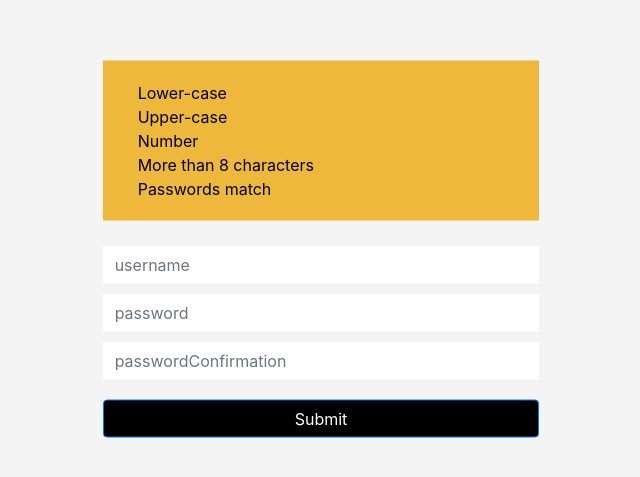
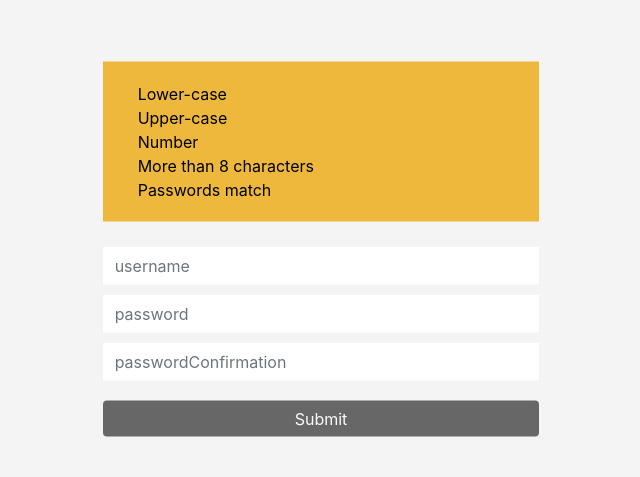
Before and after one commit to Ideal-Poster/create-react-huskier-prettier, a React (Create React App) app in the folder client/: page /signup in a window 1280 px wide. Shown: the part 151-628 px from the top of the page, without its empty margins (319-959 px from the left). Built offline with nearby package versions, Linux system fonts and the light colour scheme; no server answers; the HTML template or start-up script is replaced by a standard one.

Commit message:
improve sign in page

```diff
--- a/client/src/App.js
+++ b/client/src/App.js
@@ -12,7 +12,7 @@ function App() {
   const [user, setUser] = useState(null);
 
   useEffect(() => {
-    autoLogin();
+    autoLogin().then(console.log);
   }, []);
 
   return (
--- a/client/src/components/auth/Auth.module.css
+++ b/client/src/components/auth/Auth.module.css
@@ -39,6 +39,7 @@
   width: 100%;
   margin-top: 15px;
   text-align: center;
+  border: none;
 }
 
 .submit__button:hover {
@@ -53,3 +54,8 @@
   align-items: center;
   left: 0px;
 }
+
+.submit__button[disabled="disabled"],
+.submit__button:disabled {
+  background: rgb(29, 29, 29);
+}
--- a/client/src/components/auth/SignUp.js
+++ b/client/src/components/auth/SignUp.js
@@ -3,7 +3,6 @@ import Form from "react-bootstrap/Form";
 import Row from "react-bootstrap/Row";
 import Button from "react-bootstrap/Button";
 import Col from "react-bootstrap/Col";
-import { Checkmark } from "react-checkmark";
 
 import { signUp } from "../../requests";
 import styles from "./Auth.module.css";
@@ -44,28 +43,36 @@ const validationReducer = (state, action) => {
   }
 };
 
-function SignUp() {
+// Component starts here
+// =============================================================================
+
+function SignUp(props) {
   const [form, setForm] = useState(initialFormState);
   const [passwordMatch, setpasswordMatch] = useState(false);
   const [state, dispatch] = React.useReducer(validationReducer, validationObj);
 
   useEffect(() => {
-    console.log(form.password.length > 0);
+    updatePasswordMatchState();
+  }, [form]);
+
+  const handleChange = (e) => {
+    const { name, value } = e.target;
+    // If in password field start validating password
+    if (e.target.name === "password") validate(value);
+    // update form state
+    setForm((current) => {
+      const updatedState = { ...current, [name]: value };
+      return updatedState;
+    });
+  };
+
+  const updatePasswordMatchState = () => {
+    // passwords match and are not black
     if (doPasswordsMatch() && form.password.length > 0) {
       setpasswordMatch(true);
     } else {
       setpasswordMatch(false);
     }
-  }, [form]);
-
-  const handleChange = (e) => {
-    const { name, value } = e.target;
-
-    if (e.target.name === "password") validate(value);
-    setForm((current) => {
-      const updatedState = { ...current, [name]: value };
-      return updatedState;
-    });
   };
 
   const validate = (value) => {
@@ -98,13 +105,23 @@ function SignUp() {
       dispatch({ type: "number", payload: false });
     }
 
-    return checkLength && checkUpperCase && checkLowerCase && checkNumber;
+    return (
+      checkLength &&
+      checkUpperCase &&
+      checkLowerCase &&
+      checkNumber &&
+      passwordMatch
+    );
+  };
+
+  const isValidated = () => {
+    return Object.values(state).every((val) => val === true) && passwordMatch;
   };
 
   const ValidationIcon = ({ isDone }) => {
     return isDone ? (
       <svg
-        class="validation-icon"
+        className="validation-icon"
         width="14"
         height="12"
         fill="none"
@@ -122,11 +139,14 @@ function SignUp() {
     ) : null;
   };
 
-  const validationItems = () => (
+  const ValidationItems = () => (
     <div className={styles.validation__box}>
       <ul className={styles.validation__list}>
-        {validationNames.map((item) => (
-          <li style={state[item.id] ? { color: "grey" } : { color: "black" }}>
+        {validationNames.map((item, i) => (
+          <li
+            key={i}
+            style={state[item.id] ? { color: "grey" } : { color: "black" }}
+          >
             <span className="validation-icon">
               <ValidationIcon isDone={state[item.id]} />
               {item.name}
@@ -147,20 +167,31 @@ function SignUp() {
     return form.password === form.passwordConfirmation;
   };
 
-  const onSubmit = () => {
-    signUp(form);
+  const onSubmit = async (e) => {
+    e.preventDefault();
+    if (validate(form.password)) {
+      const res = await signUp(form);
+      res.errors ? alert(res.errors) : acceptLogin(res);
+    }
+  };
+
+  const acceptLogin = (res) => {
+    // console.log(res);
+    localStorage.setItem("user", res.user);
+    localStorage.setItem("token", res.token);
+    props.history.push("/");
   };
 
   return (
     <div className={styles.background}>
       <Row className={styles.sign__up}>
         <Col md={{ span: 4, offset: 4 }} style={{ padding: "0px" }}>
-          {validationItems()}
+          <ValidationItems />
           <Form.Group className={styles.form__group}>
             {Object.keys(form).map((formName) => (
-              <Row>
+              <Row key={formName}>
                 <Form.Control
-                  type="text"
+                  type={formName === "username" ? "text" : "password"}
                   name={formName}
                   placeholder={formName}
                   value={form[formName]}
@@ -170,7 +201,11 @@ function SignUp() {
               </Row>
             ))}
             <Row>
-              <Button className={styles.submit__button} onClick={onSubmit}>
+              <Button
+                disabled={!isValidated()}
+                className={styles.submit__button}
+                onClick={onSubmit}
+              >
                 Submit
               </Button>
             </Row>
--- a/client/src/components/map/MapContainer.js
+++ b/client/src/components/map/MapContainer.js
@@ -17,7 +17,6 @@ function MapContainer(props) {
   });
 
   const selectMarker = (marker) => {
-    console.log(marker);
     setSelectedMarker(marker);
   };
 
--- a/client/src/requests.js
+++ b/client/src/requests.js
@@ -4,7 +4,7 @@ const api = axios.create({
   baseURL: process.env.REACT_APP_API_URL || "http://localhost:3000",
   timeout: 5000,
   headers: {
-    Authorization: localStorage.user_id || "",
+    Authorization: localStorage.token || "",
   },
 });
 
@@ -12,9 +12,9 @@ export const signUp = async ({ username, password }) => {
   try {
     const res = await api.post("/signup", { user: { username, password } });
     if (res.data.errors) {
-      alert(res.data.errors);
+      return res.data;
     } else {
-      console.log("success");
+      return res.data;
     }
   } catch (error) {
     console.log(error);
@@ -35,14 +35,16 @@ export const login = async ({ username, password }) => {
 };
 
 export const autoLogin = async () => {
-  const userId = localStorage.user_id;
-  if (userId) {
+  const token = localStorage.token;
+  if (token) {
     try {
       const res = await api.get("/auto_login");
       if (res.data.errors) {
         alert(res.data.errors);
+        return res;
       } else {
         console.log(res);
+        return res;
       }
     } catch (error) {
       console.log(error);
--- a/package.json
+++ b/package.json
@@ -20,7 +20,6 @@
   },
   "homepage": "https://github.com/Ideal-Poster/create-react-huskier-prettier#readme",
   "dependencies": {
-    "concurrently": "^5.3.0",
-    "react-checkmark": "^1.3.0"
+    "concurrently": "^5.3.0"
   }
 }
```
